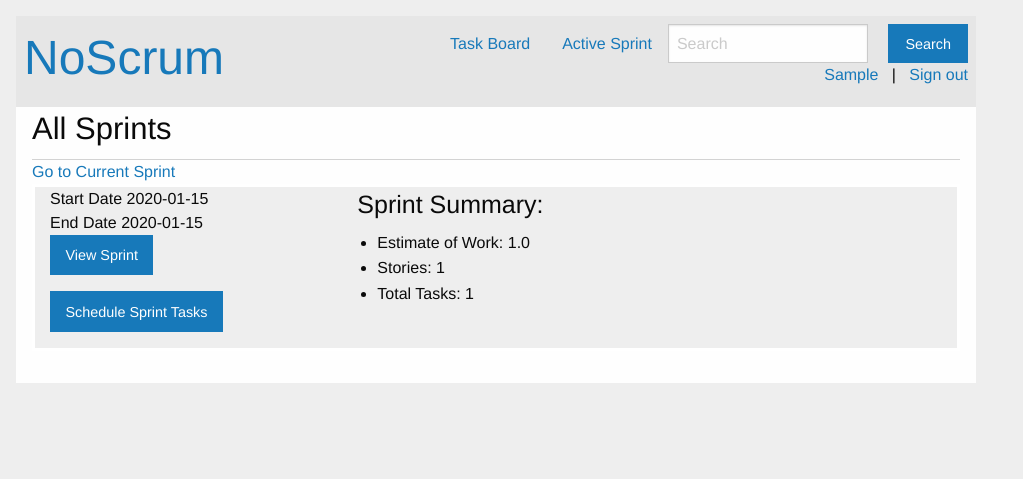
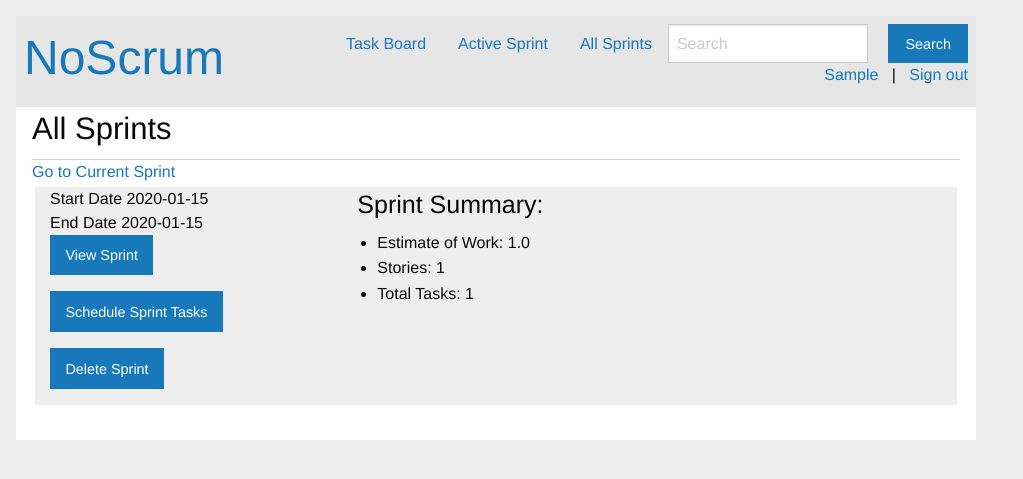
Before and after one commit to trafficone/noscrum, a Flask app: page /sprint/ in a window 1280 px wide. Shown: the top 479 px of the page, without its empty margins (0-1023 px from the left). Run offline with Flask 2, Linux system fonts and the light colour scheme; a user stored in the database is signed in; tables that the repository leaves empty hold one stand-in row (values such as "Sample post"); some libraries are stand-ins or nearby versions.

Commit message:
feat: (#41) Support for Deleting Empty Sprints

```diff
--- a/noscrum/sprint.py
+++ b/noscrum/sprint.py
@@ -146,6 +146,16 @@ def update_sprint(sprint_id, start_date, end_date):
     app_db.session.commit()
     return get_sprint(sprint_id)
 
+def delete_sprint(sprint_id):
+    """
+    Delete a sprint with a given sprint_id
+    """
+    app_db = get_db()
+    Sprint.query.filter(Sprint.id==sprint_id).filter(
+        Sprint.user_id == current_user.id
+    ).delete()
+    app_db.session.commit()
+    return sprint_id
 
 def get_schedules_for_sprint(sprint_id):
     """
@@ -622,7 +632,7 @@ def list_all():
     )
 
 
-@bp.route("/<int:sprint_id>", methods=("GET", "POST"))
+@bp.route("/<int:sprint_id>", methods=("GET", "POST", "DELETE"))
 @login_required
 def show(sprint_id):
     """
@@ -658,10 +668,15 @@ def show(sprint_id):
         if is_json:
             abort(500, error)
         flash(error, "error")
+    if request.method == 'DELETE':
+        # Not even pretending there's a non-JSON way to reach this
+        if len(sprint.tasks) > 0:
+            abort(500, "Cannot delete sprint with tasks in it")
+        else:
+            delete_sprint(sprint.id)
+            return {"Success": True, "sprint_id": sprint_id}
     if is_json:
-        return json.dumps(
-            {"Success": True, "sprint_id": sprint_id, "sprint": dict(sprint)}
-        )
+        return {"Success": True, "sprint_id": sprint_id, "sprint": dict(sprint)}
     return get_sprint_board(sprint_id, sprint, is_static=is_static)
 
 
--- a/noscrum/templates/base.html
+++ b/noscrum/templates/base.html
@@ -15,6 +15,7 @@
         {% if current_user.is_authenticated %}
         <li><a href="{{ url_for('task.list_all') }}">Task Board</a>
         <li><a href="{{ url_for('sprint.active') }}">Active Sprint</a>
+        <li><a href="{{ url_for('sprint.list_all') }}">All Sprints</a>
         {% else %}
         <li><a href="{{ url_for('user.register') }}">Register for Free</a></li>
         {% endif %}
--- a/noscrum/templates/sprint/list.html
+++ b/noscrum/templates/sprint/list.html
@@ -6,12 +6,21 @@
 
 {% block content %}
 {% if has_current_sprint %}
-    <form method="post" action="{{url_for('sprint.create_next')}}" class="inline">
+    <form method="post" action="{{url_for('sprint.active')}}" class="inline">
         No current sprint, <button type="submit" class="button small-2">create it now!</button>
     </form>
 {% else %}
     <a href="{{url_for('sprint.active')}}">Go to Current Sprint</a>
 {% endif %}
+<div id="confirm" class="reveal" data-reveal>
+<h3>Are you sure?</h3>
+This cannot be undone.
+<div>
+    <button class="button" id="confirmDelete">Yes</button>
+    <button class="button float-right" data-close>No</button>
+</div>
+<button class="close-button" data-close aria-label="Close" > <span aria-hidden="true">&times;</span></button>
+</div>
 {% for sprint in sprints %}
 <div class="box">
 <div class="row" style="border-color: white;border-style:solid;{% if sprint.id == current_sprint.id %}background:#FFFF0011;{% endif %}">
@@ -20,6 +29,7 @@
         End Date {{ sprint['end_date'] }}<br>
         <a class="button" href="{{ url_for('sprint.show', sprint_id=sprint['id']) }}">View Sprint</a>
         <a class="button" href="{{ url_for('sprint.show',sprint_id=sprint['id'],static=False) }}">Schedule Sprint Tasks</a>
+        <button class="button deletesprint" href="{{ url_for('sprint.show',sprint_id=sprint['id'])}}">Delete Sprint</button>
     </div>
     <div class="column">
         <h4>{% if sprint.id == current_sprint.id%}Current {% endif %}Sprint Summary:</h4>
@@ -34,3 +44,23 @@
 </div>
 {% endfor %}
 {% endblock %}
+<script>
+    //{% block jquery %}
+        $('.deletesprint').click(function(){
+            var sprint_row = $(this).closest('.box');
+            var sprint_url = $(this).attr('href');
+            $('#confirmDelete').click(function(){
+                $.ajax({
+                    url:sprint_url,
+                    method:'DELETE'
+                }).done(function(){
+                    sprint_row.remove();
+                }).fail(function() {
+                    pretty_alert('Cannot delete sprint with tasks in it');
+                });
+                $('#confirm').foundation('close');
+            });
+            $('#confirm').foundation('open');
+        });
+    //{% endblock %}
+</script>
```
